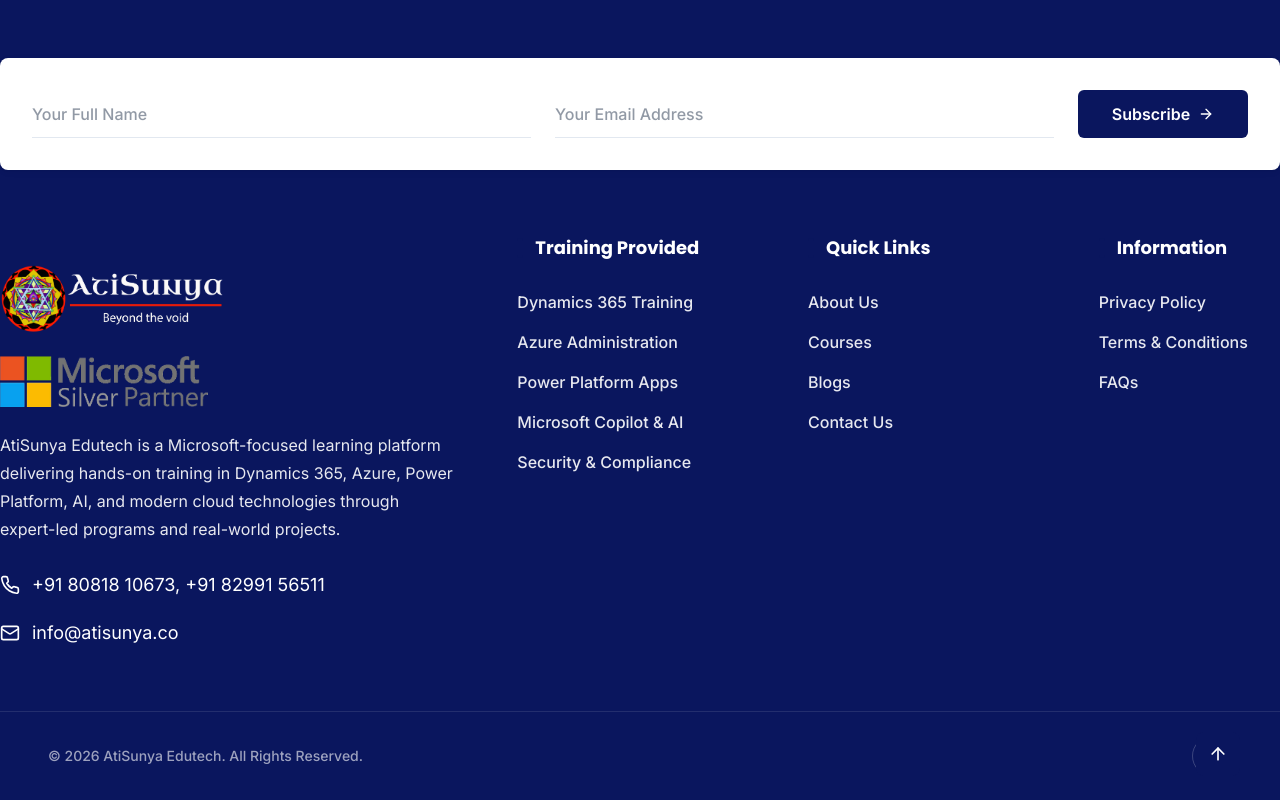
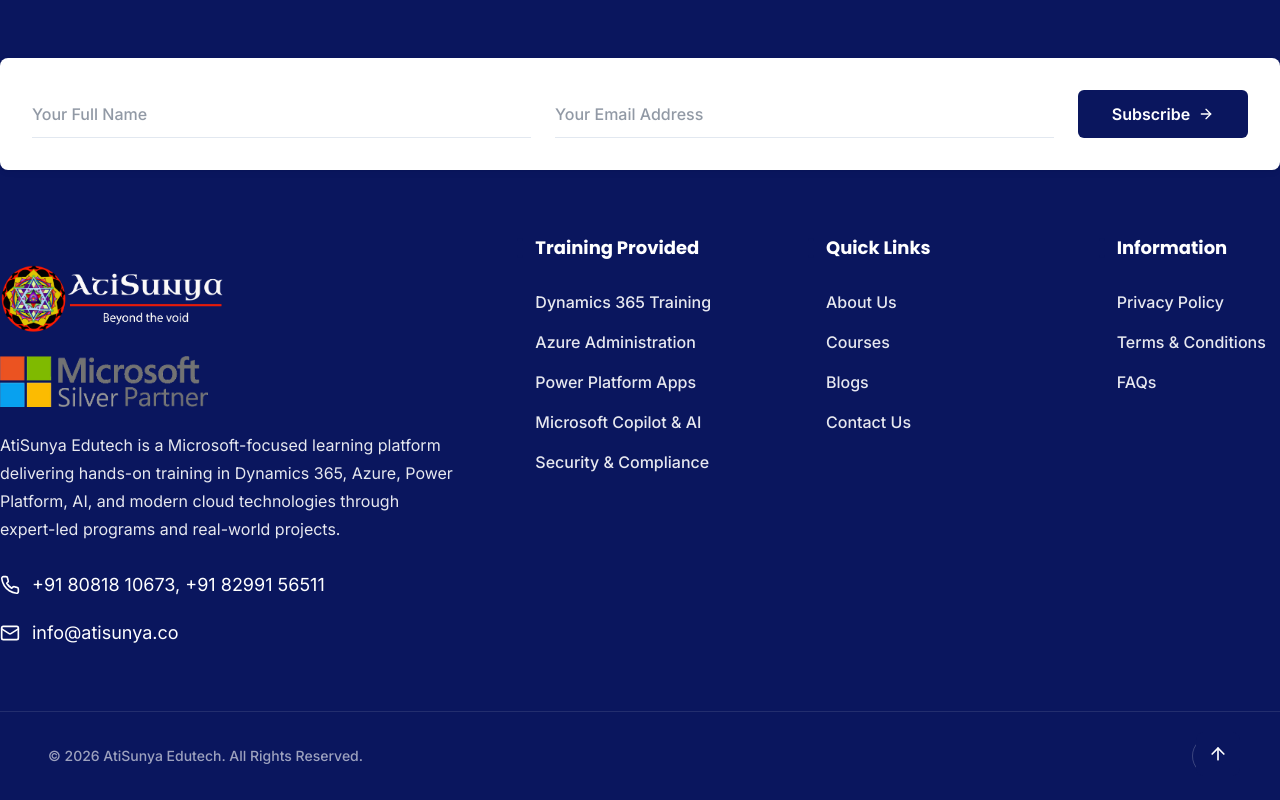
Before and after one commit to immunnapandit/AtiSunyaEdutech, a Next.js app: page / in a window 1280 px wide. Shown: the part 5302-6102 px from the top of the page. Built offline with nearby package versions, Linux system fonts and the light colour scheme; no server answers.

Commit message:
Align footer nav list items under their heading text
FooterHeading has a decorative bar (span + gap-3) before the heading text,
but the lists below started flush at the column edge - so heading text and
list text didn't line up. Add matching left padding to the lists.

```diff
--- a/components/layout/footer.tsx
+++ b/components/layout/footer.tsx
@@ -72,7 +72,7 @@
 
           <div>
             <FooterHeading>Training Provided</FooterHeading>
-            <ul className="mt-7 space-y-4 text-base font-medium text-white/90">
+            <ul className="mt-7 space-y-4 pl-[1.125rem] text-base font-medium text-white/90">
               {courseLinks.map((item) => (
                 <li key={item}>
                   <Link href="/courses" className="transition-colors hover:text-brand">
@@ -85,7 +85,7 @@
 
           <div>
             <FooterHeading>Quick Links</FooterHeading>
-            <ul className="mt-7 space-y-4 text-base font-medium text-white/90">
+            <ul className="mt-7 space-y-4 pl-[1.125rem] text-base font-medium text-white/90">
               {quickLinks.map((item) => (
                 <li key={item.label}>
                   <Link href={item.href} className="transition-colors hover:text-brand">
@@ -98,7 +98,7 @@
 
           <div>
             <FooterHeading>Information</FooterHeading>
-            <ul className="mt-7 space-y-4 text-base font-medium text-white/90">
+            <ul className="mt-7 space-y-4 pl-[1.125rem] text-base font-medium text-white/90">
               {informationLinks.map((item) => (
                 <li key={item.label}>
                   <Link href={item.href} className="transition-colors hover:text-brand">
```
